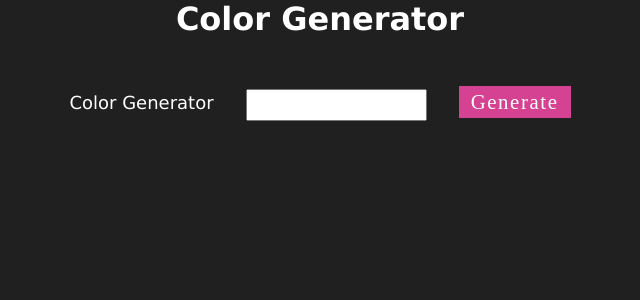
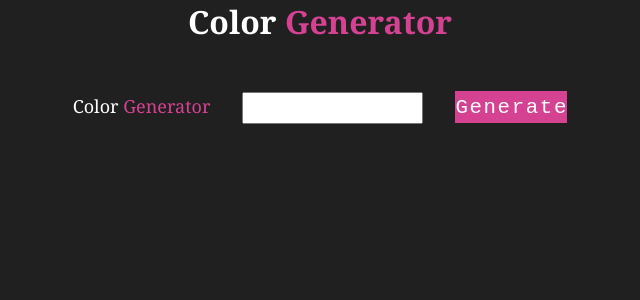
Before and after one commit to Kripu77/color-generator, a React (Create React App) app in the folder color-generator/: page / in a window 1280 px wide. Shown: the top 300 px of the page, without its empty margins (320-960 px from the left). Built offline with nearby package versions, Linux system fonts and the light colour scheme.

Commit message:
color pallate update

```diff
--- a/color-generator/src/App.js
+++ b/color-generator/src/App.js
@@ -3,10 +3,10 @@ import "./CSS/style.css"
 const App = () => {
     return (
         <main>
-            <h1> Color Generator</h1>
+            <h1> Color <span> Generator</span></h1>
             <section>
                 <form>
-                    <label htmlFor='generator'> Color Generator</label>
+                    <label htmlFor='generator'> Color <span> Generator</span></label>
                     <input type="text" id="generator" name="generator"></input>
                     <button> Generate</button>
                 </form>
--- a/color-generator/src/CSS/style.css
+++ b/color-generator/src/CSS/style.css
@@ -6,9 +6,13 @@
 
 body{
     background-color: #202020;
-    font-family: 'Lucida Sans', 'Lucida Sans Regular', 'Lucida Grande', 'Lucida Sans Unicode', Geneva, Verdana, sans-serif;
+    font-family: Cambria, Cochin, Georgia, Times, 'Times New Roman', serif;
     color: #fff;
     text-align: center;
+    }
+
+    span{
+        color:#d64292
     }
 
 section{
@@ -28,10 +32,10 @@ button{
     width: 7rem;
     background-color: #d64292;
     color: #fff;
-    font-family: 'Times New Roman', Times, serif;
+    font-family: monospace;
     font-size: 1.3rem;
     letter-spacing: 0.1rem;
-    transition: 0.4s all ease-in-out;
+    transition: 0.8s all ease-in-out;
 }
 button:hover{
 width: 9rem;
```
